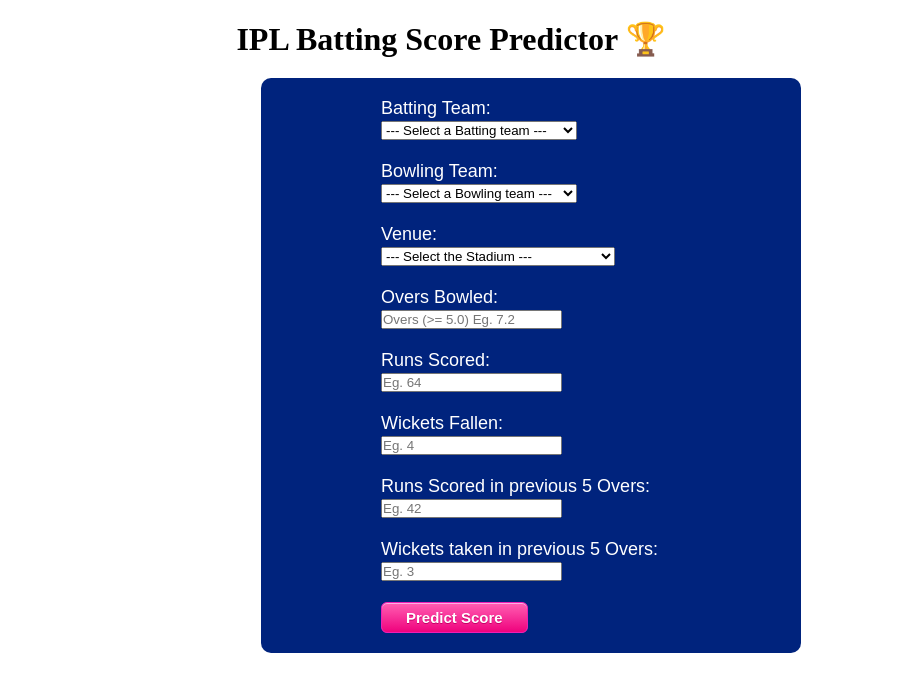
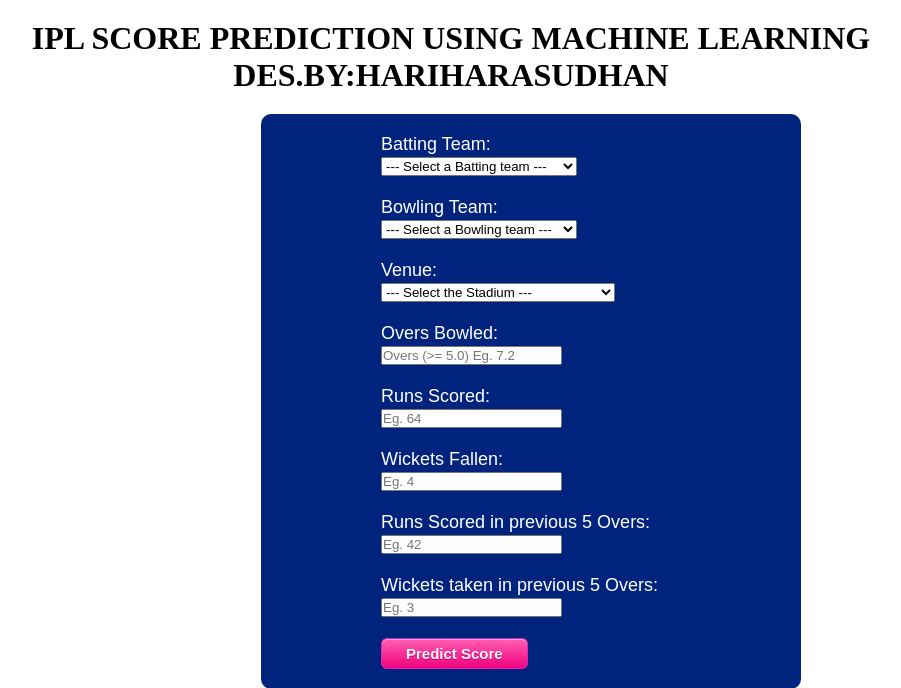
Before and after one commit to HARIHARASUDHAN750/ipl-score-prediction, a Flask app: page / in a window 1280 px wide. Shown: the top 688 px of the page, without its empty margins (189-1090 px from the left). Run offline with Flask 2, Linux system fonts and the light colour scheme; parts of the project's set-up code (start-up, migrations or seed data) failed here and were passed over; some libraries are stand-ins or nearby versions.

Commit message:
Update index.html

```diff
--- a/templates/index.html
+++ b/templates/index.html
@@ -1,14 +1,14 @@
 <!DOCTYPE html>
 <html>
 <head>
-  <title>IPL Score Predictor</title>
+  <title>IPL SCORE PREDICTION</title>
     <link rel="stylesheet" type="text/css" href="{{ url_for('static', filename='styles.css') }}">
     <link rel="shortcut icon" href="{{ url_for('static', filename='ipl-favicon.ico') }}">
 
     <script src="https://kit.fontawesome.com/f13b0bc903.js" crossorigin="anonymous"></script>
     </head>
   <body>
-      <h1>IPL Batting Score Predictor 🏆</h1>
+      <h1>IPL SCORE PREDICTION USING MACHINE LEARNING DES.BY:HARIHARASUDHAN </h1>
       <div class = "register">
       <form id="register" action="{{ url_for('predict') }}"  method="post">
 
```
